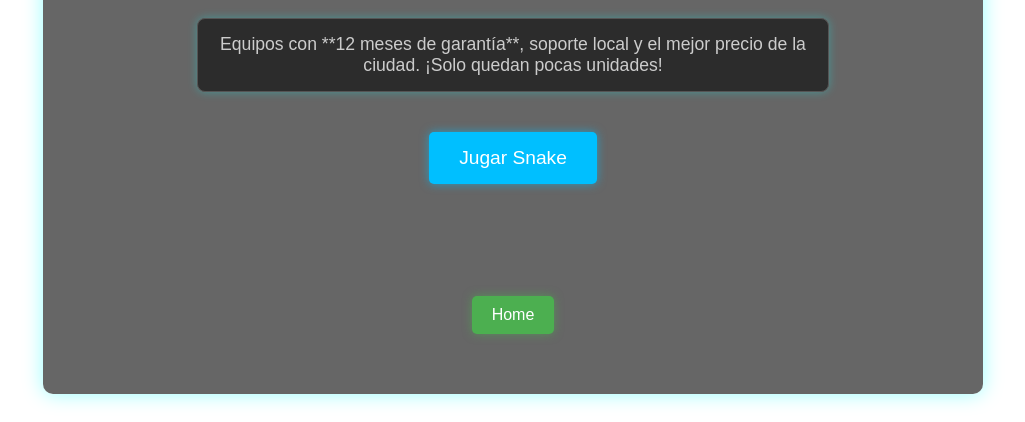
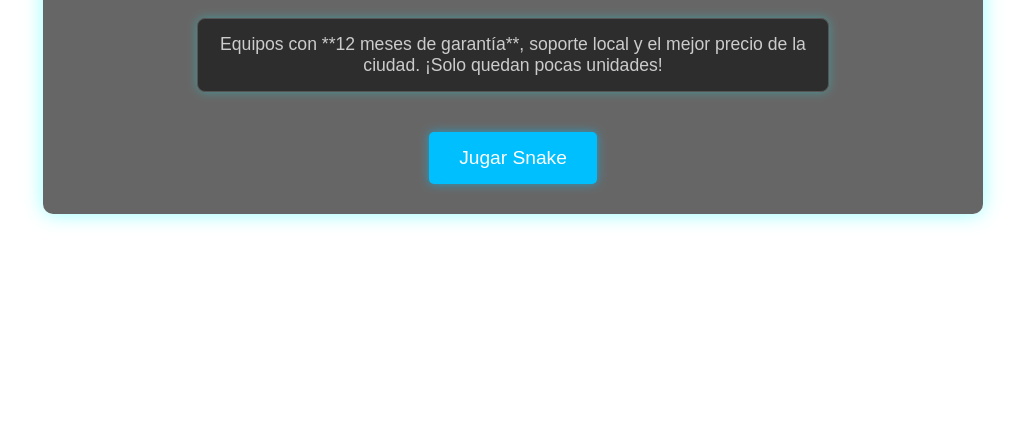
Before and after one commit to Dr-Ig0r/TecnoStoreFsa, a plain HTML site: page INDEX.html in a window 1280 px wide. Shown: the part 508-930 px from the top of the page, without its empty margins (127-1152 px from the left). After the commit the page ends 800 px from the top, so only its background shows below. Drawn offline with Linux system fonts and the light colour scheme.

Commit message:
INDEX.html

```diff
--- a/INDEX.html
+++ b/INDEX.html
@@ -146,11 +146,12 @@
         .whatsapp i { margin-right: 10px; }
 
 
-        /* --- ESTILOS DE JUEGO Y HOME --- */
+        /* --- ESTILOS DE JUEGO --- */
+        /* Eliminamos el estilo de #boton-home que separaba el contenido */
         #area-juego-snake {
             border: 2px solid #00FFFF;
             display: block;
-            margin: 20px auto;
+            margin: 20px auto 40px; /* Ajustamos el margen inferior para dar espacio */
             background-color: rgba(0, 0, 0, 0.8);
             box-shadow: 0 0 20px rgba(0, 255, 255, 0.5);
         }
@@ -172,27 +173,6 @@
         #boton-jugar-snake:hover {
             background-color: #009ACD;
             box-shadow: 0 0 15px rgba(0, 191, 255, 0.9);
-        }
-
-        #boton-home {
-            padding: 10px 20px;
-            font-size: 1em;
-            background-color: #4CAF50;
-            color: white;
-            border: none;
-            border-radius: 5px;
-            cursor: pointer;
-            transition: background-color 0.3s, box-shadow 0.3s;
-            /* SEPARACIÓN DE 7 'ENTERS' */
-            margin: 7rem auto 40px;
-            display: block;
-            max-width: 200px;
-            box-shadow: 0 0 10px rgba(76, 175, 80, 0.6);
-        }
-
-        #boton-home:hover {
-            background-color: #409F44;
-            box-shadow: 0 0 15px rgba(76, 175, 80, 0.9);
         }
 
         #puntuacion {
@@ -247,20 +227,18 @@
 
         <img id="logo-tecnostore-comida" src="TecnoStore.jpg" style="display:none;" alt="Logo de TecnoStore">
 
-        <button id="boton-home">
-            Home
-        </button>
-    </div>
+        </div>
 
     <script>
         // *** Lógica del Juego Snake ***
         const canvas = document.getElementById('area-juego-snake');
         const ctx = canvas.getContext('2d');
         const botonJugar = document.getElementById('boton-jugar-snake');
-        const botonHome = document.getElementById('boton-home');
         const puntuacionDiv = document.getElementById('puntuacion');
         const scoreSpan = document.getElementById('score');
         const logoComida = document.getElementById('logo-tecnostore-comida');
+
+        // Eliminamos la referencia a botonHome y su eventListener.
 
         const tileSize = 20;
         const gridCount = canvas.width / tileSize;
@@ -273,10 +251,6 @@
         let isPlaying = false;
 
         botonJugar.addEventListener('click', iniciarJuego);
-        // Función para recargar la página asignada al botón Home
-        botonHome.addEventListener('click', function() {
-            window.location.reload();
-        });
         document.addEventListener('keydown', cambiarDireccion);
 
         function iniciarJuego() {
```
